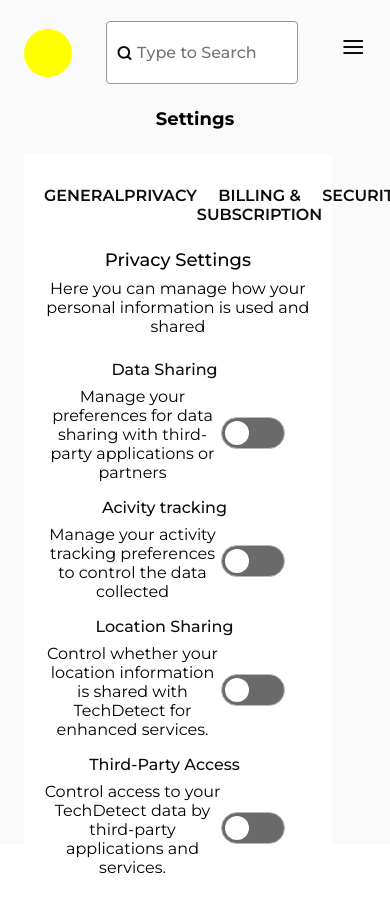
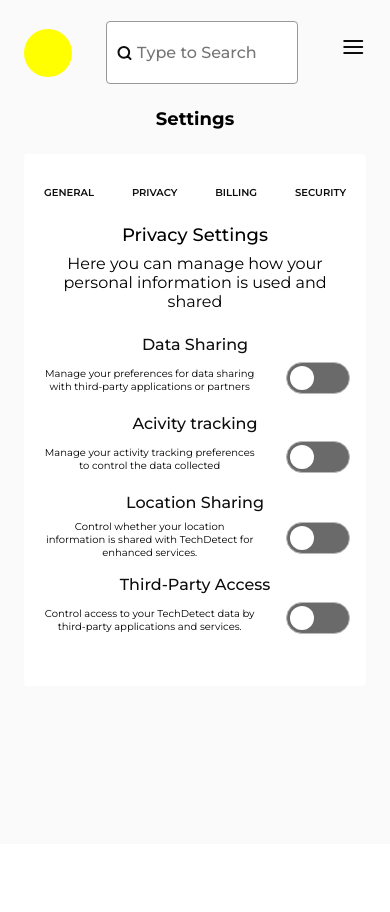
Before and after one commit to iSecure-Capstone-Group/Tech-Detect, a React (Create React App) app: page /dashboard/settings/privacy in a window 390 px wide. Shown: the top 912 px of the page. After the commit the page ends 844 px from the top, so only its background shows below. Built offline with nearby package versions, Linux system fonts and the light colour scheme.

Commit message:
responsive styling for dashboard settings

```diff
--- a/src/pages/dashboard/dashboardSections/settings/privacy.jsx
+++ b/src/pages/dashboard/dashboardSections/settings/privacy.jsx
@@ -16,28 +16,28 @@ const Privacy = () => {
                         <p className={settingsStyles.InfoChoiceTitle}>Data Sharing</p>
                         <div className={settingsStyles.InfoChoiceToggle}>
                             <p>Manage your preferences for data sharing with third-party applications or partners</p>
-                            <OnAndOffIcon />
+                            <div className={settingsStyles.toggle}><OnAndOffIcon /></div>
                         </div>
                     </div>
                     <div className={settingsStyles.InfoChoiceToggleContainer}>
                         <p className={settingsStyles.InfoChoiceTitle}>Acivity tracking</p>
                         <div className={settingsStyles.InfoChoiceToggle}>
                             <p> Manage your activity tracking preferences to control the data collected</p>
-                            <OnAndOffIcon />
+                            <div className={settingsStyles.toggle}><OnAndOffIcon /></div>
                         </div>
                     </div>
                     <div className={settingsStyles.InfoChoiceToggleContainer}>
                         <p className={settingsStyles.InfoChoiceTitle}>Location Sharing</p>
                         <div className={settingsStyles.InfoChoiceToggle}>
                             <p> Control whether your location information is shared with TechDetect for enhanced services.</p>
-                            <OnAndOffIcon />
+                            <div className={settingsStyles.toggle}><OnAndOffIcon /></div>
                         </div>
                     </div>
                     <div className={settingsStyles.InfoChoiceToggleContainer}>
                         <p className={settingsStyles.InfoChoiceTitle}>Third-Party Access</p>
                         <div className={settingsStyles.InfoChoiceToggle}>
                             <p>Control access to your TechDetect data by third-party applications and services.</p>
-                            <OnAndOffIcon />
+                            <div className={settingsStyles.toggle}><OnAndOffIcon /></div>
                         </div>
                     </div>
                 </PersonalInfoSharing>
--- a/src/pages/dashboard/dashboardSections/settings/settings.module.css
+++ b/src/pages/dashboard/dashboardSections/settings/settings.module.css
@@ -75,8 +75,69 @@
 /* ######## RESPONSIVE STYLING ########## */
 /* ######## TABLET STYLING ########## */
 
+@media screen and (max-width: 1349px){
+    .settingsContainer{
+        width: 100%;
+    }
+
+    .infoChoiceConatiner{
+        width: 100%;
+    }
+}
+
 @media screen and (max-width: 1253px){
     .settingNavUl{
         display: block;
     }
+
+
 }
+@media screen and (max-width: 933px){
+    .subDisappear{
+        display: none;
+    }
+
+    .InfoChoiceToggle > p{
+        font-size: 10px;
+        width: 70%;
+    }
+
+    .toggle{
+        width: 20%;
+
+    }
+
+
+}
+@media screen and (max-width: 664px){
+    .subDisappear{
+        display: none;
+    }
+
+
+    .settingsNavContainer{
+        width: 100%;
+        display: flex;
+        justify-content: space-between;
+        margin-bottom: 25px;
+    }
+}
+
+@media screen and (max-width: 540px){
+    .settingsNavContainer{
+        font-size: 10px;
+    }
+
+    .nameEmail{
+        flex-wrap: wrap;
+    }
+
+    .labelField{
+        width: 100%;
+        /* margin-bottom: 12.74px; */
+    }
+}
+
+@media screen and (max-width: 540px){
+
+}
--- a/src/pages/dashboard/dashboardSections/settings/settingsNav.jsx
+++ b/src/pages/dashboard/dashboardSections/settings/settingsNav.jsx
@@ -14,7 +14,7 @@ const SettingsNAvigationBar = () => {
                 <div className={settingStyles.settingsNavContainer}>
                     <li className={`${styles.navli} ${settingStyles.settingsNavli}`}><Link to="./">GENERAL</Link></li>
                     <li className={`${styles.navli} ${settingStyles.settingsNavli}`}><Link to="./privacy">PRIVACY</Link></li>
-                    <li className={`${styles.navli} ${settingStyles.settingsNavli}`}><Link to="./billing">BILLING & SUBSCRIPTION</Link></li>
+                    <li className={`${styles.navli} ${settingStyles.settingsNavli}`}><Link to="./billing">BILLING <span className={settingStyles.subDisappear}> & SUBSCRIPTION</span></Link></li>
                     <li className={`${styles.navli} ${settingStyles.settingsNavli}`}><Link to="./security">SECURITY</Link></li>
                 </div>
 
```
